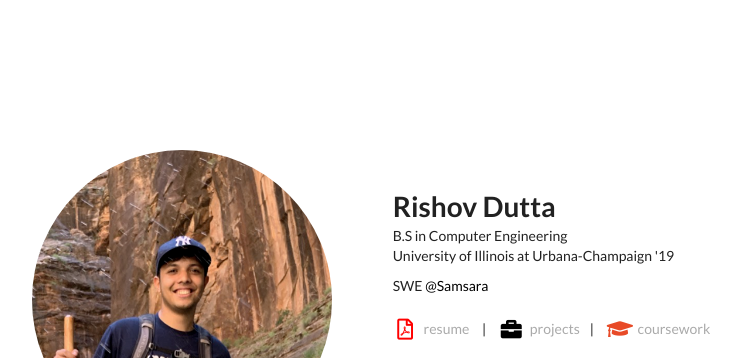
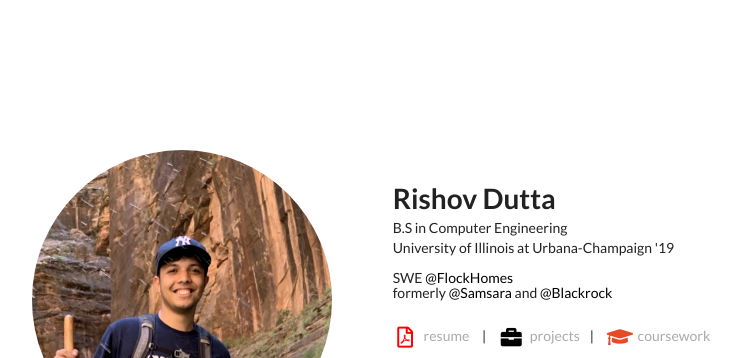
Before and after one commit to Rsdutta/rsdutta.github.io, a plain HTML site: page index.html in a window 1280 px wide. Shown: the top 358 px of the page, without its empty margins (117-858 px from the left). Drawn offline with nearby package versions, Linux system fonts and the light colour scheme.

Commit message:
update employment

```diff
--- a/index.html
+++ b/index.html
@@ -18,7 +18,8 @@
                 <h1 style="margin-bottom: 2px;">Rishov Dutta</h1>
                 <p style="margin-bottom: 0;">B.S in Computer Engineering</p>
                 <p style="margin-bottom: 10px;">University of Illinois at Urbana-Champaign '19</p>
-                <p style="margin-bottom: -5px;">SWE <a href="https://www.samsara.com" style="color: black;">@Samsara</a></p>
+                <p style="margin-bottom: -5px;">SWE <a href="https://www.flockhomes.com" style="color: black;">@FlockHomes</a></p>
+                <p style="margin-bottom: -5px;">formerly <a href="https://www.samsara.com" style="color: black;">@Samsara</a> and <a href="https://www.blackrock.com" style="color: black;">@Blackrock</a></p>
               </div>
               <div class="sixteen wide column">
                             <p>
```
